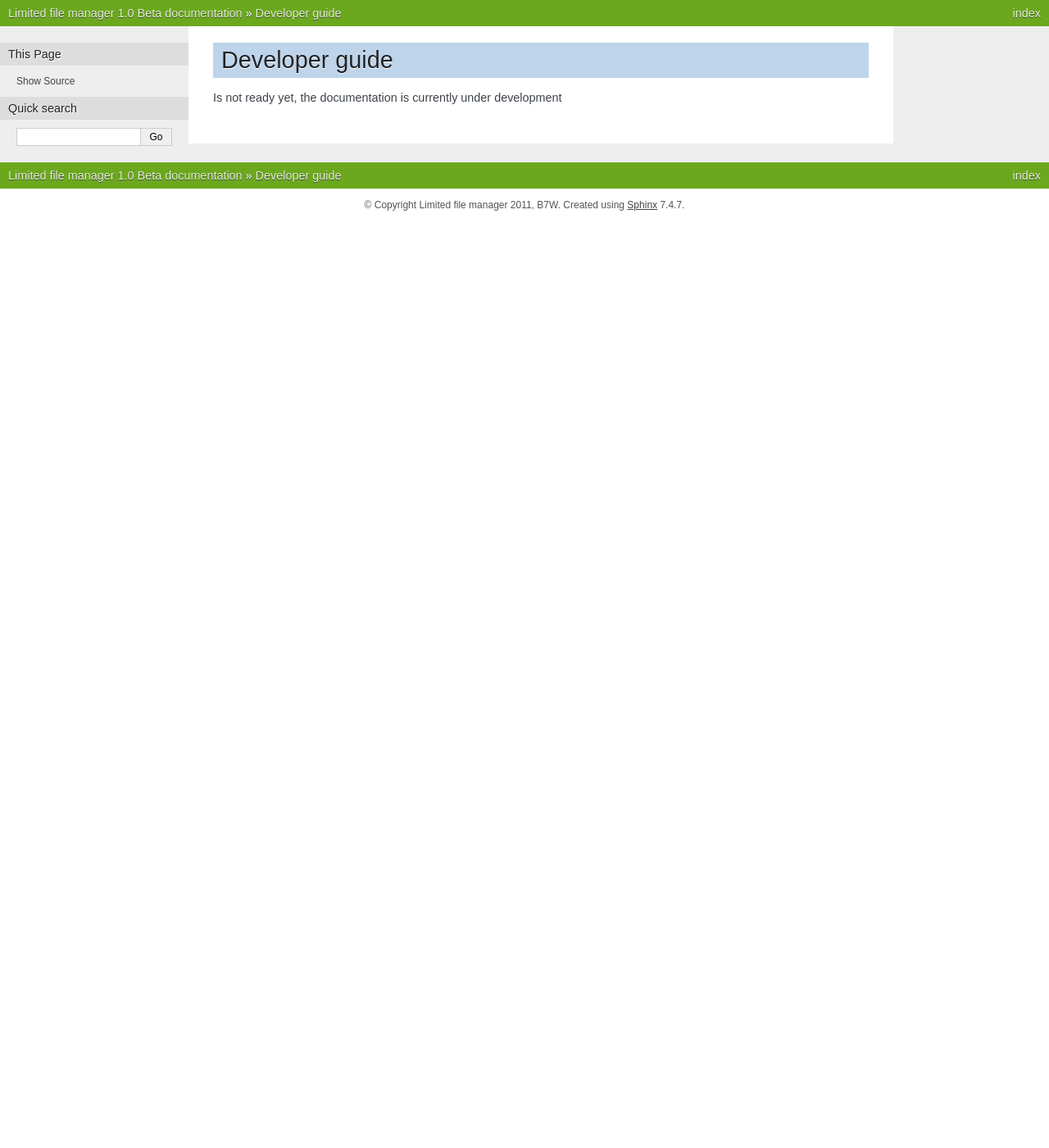
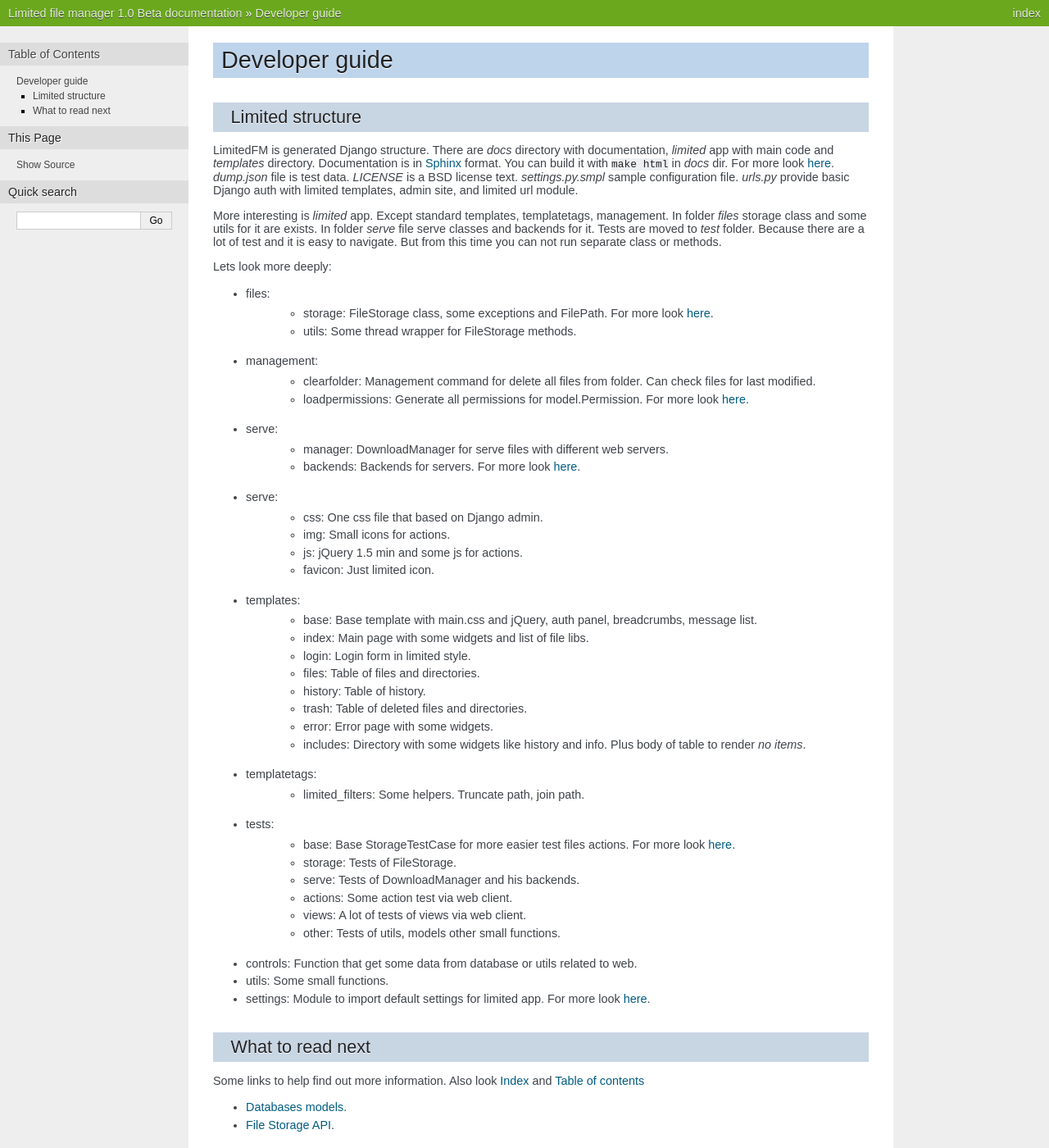
Before and after one commit to b7w/limited-fm, a Sphinx documentation site: the page built from docs/guide/developer.rst, in a window 1280 px wide and 1400 px high. Shown: the whole window at 82% size. Built offline with Sphinx 7.4.7, drawn with Linux system fonts in a browser that asks for light colours.

Commit message:
Add developer guide

```diff
--- a/docs/guide/administrator.rst
+++ b/docs/guide/administrator.rst
@@ -221,4 +221,5 @@ What to read next
 | Some links to help find out more information.
   Also look :doc:`Index </index>` and :doc:`Table of contents </contents>`
 
-* | :doc:`Testing django project </topics/testing>`.
+* | :doc:`/topics/testing`.
+* | :doc:`/guide/developer`.
--- a/docs/guide/developer.rst
+++ b/docs/guide/developer.rst
@@ -2,4 +2,90 @@
 Developer guide
 ************************************
 
-Is not ready yet, the documentation is currently under development
+
+.. index:: Developer guide
+
+.. index:: Limited structure
+
+
+Limited structure
+====================================
+
+| LimitedFM is generated Django structure. There are *docs* directory with documentation,
+  *limited* app with main code and *templates* directory.
+  Documentation is in `Sphinx <http://sphinx.pocoo.org/>`__ format.
+  You can build it with ``make html`` in *docs* dir.
+  For more look `here <http://sphinx.pocoo.org/contents.html>`__.
+  *dump.json* file is test data. *LICENSE* is a BSD license text.
+  *settings.py.smpl* sample configuration file.
+  *urls.py* provide basic Django auth with limited templates, admin site, and limited url module.
+
+| More interesting is *limited* app. Except standard templates, templatetags, management.
+  In folder *files* storage class and some utils for it are exists.
+  In folder *serve* file serve classes and backends for it.
+  Tests are moved to *test* folder. Because there are a lot of test and it is easy to navigate.
+  But from this time you can not run separate class or methods.
+
+| Lets look more deeply:
+
+* files:
+    * | storage: FileStorage class, some exceptions and FilePath.
+        For more look :doc:`here </ref/storage>`.
+    * | utils: Some thread wrapper for FileStorage methods.
+
+* management:
+    * | clearfolder: Management command for delete all files from folder. Can check files for last modified.
+    * | loadpermissions: Generate all permissions for model.Permission.
+        For more look :ref:`here <installation_loadpermissions>`.
+
+* serve:
+    * | manager: DownloadManager for serve files with different web servers.
+    * | backends: Backends for servers.
+        For more look :doc:`here </ref/serving>`.
+
+* serve:
+    * | css: One css file that based on Django admin.
+    * | img: Small icons for actions.
+    * | js: jQuery 1.5 min and some js for actions.
+    * | favicon: Just limited icon.
+
+* templates:
+    * | base: Base template with main.css and jQuery, auth panel, breadcrumbs, message list.
+    * | index: Main page with some widgets and list of file libs.
+    * | login: Login form in limited style.
+    * | files: Table of files and directories.
+    * | history: Table of history.
+    * | trash: Table of deleted files and directories.
+    * | error: Error page with some widgets.
+    * | includes: Directory with some widgets like history and info.
+        Plus body of table to render *no items*.
+
+* templatetags:
+    * | limited_filters: Some helpers. Truncate path, join path.
+
+* tests:
+    * | base: Base StorageTestCase for more easier test files actions.
+        For more look :doc:`here </topics/testing>`.
+    * | storage: Tests of FileStorage.
+    * | serve: Tests of DownloadManager and his backends.
+    * | actions: Some action test via web client.
+    * | views: A lot of tests of views via web client.
+    * | other: Tests of utils, models other small functions.
+
+* | controls: Function that get some data from database or utils related to web.
+
+* | utils: Some small functions.
+
+* | settings: Module to import default settings for limited app.
+    For more look :doc:`here </ref/settings>`.
+
+
+
+What to read next
+====================================
+
+| Some links to help find out more information.
+  Also look :doc:`Index </index>` and :doc:`Table of contents </contents>`
+
+* | :doc:`/ref/models`.
+* | :doc:`/ref/storage`.
--- a/docs/intro/installation.rst
+++ b/docs/intro/installation.rst
@@ -44,6 +44,7 @@ We would set up project from scratch. So we need to copy default setting file. A
 
 
 .. index:: loadpermissions
+.. _installation_loadpermissions:
 
 Permission
 ====================================
```
Also changed, not shown: docs/ref/settings.rst (+7 -0 lines).
